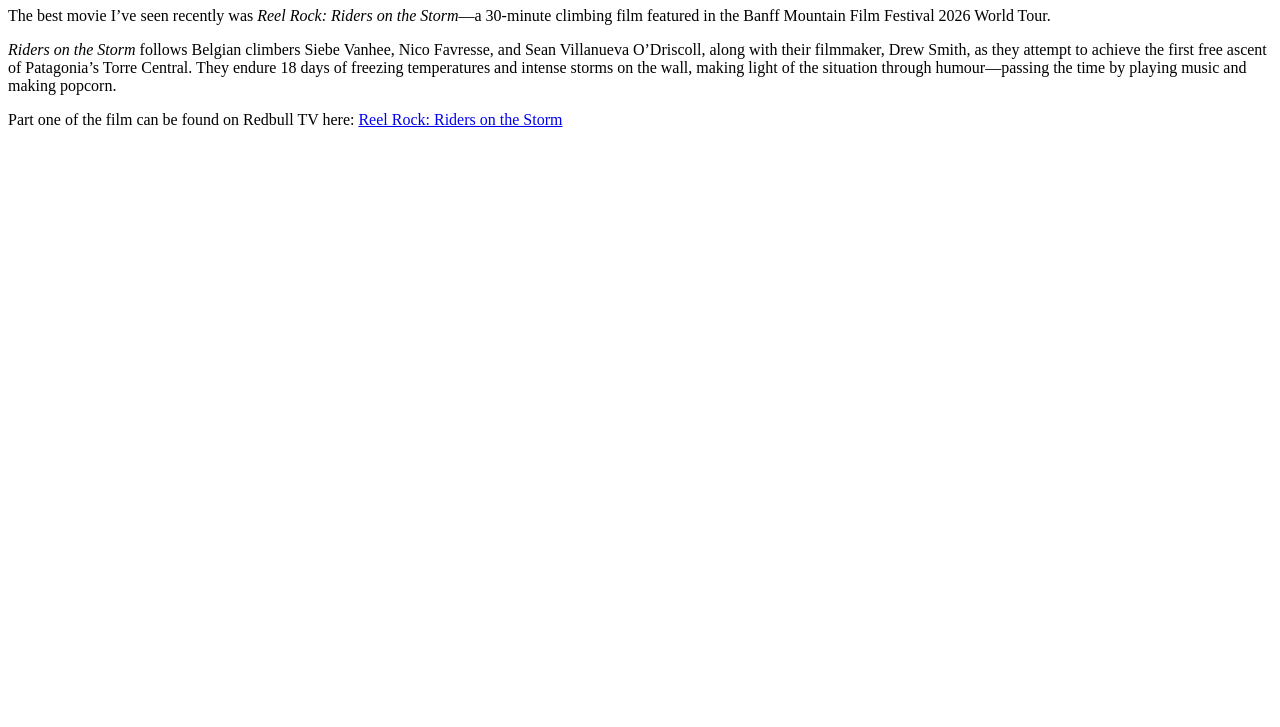
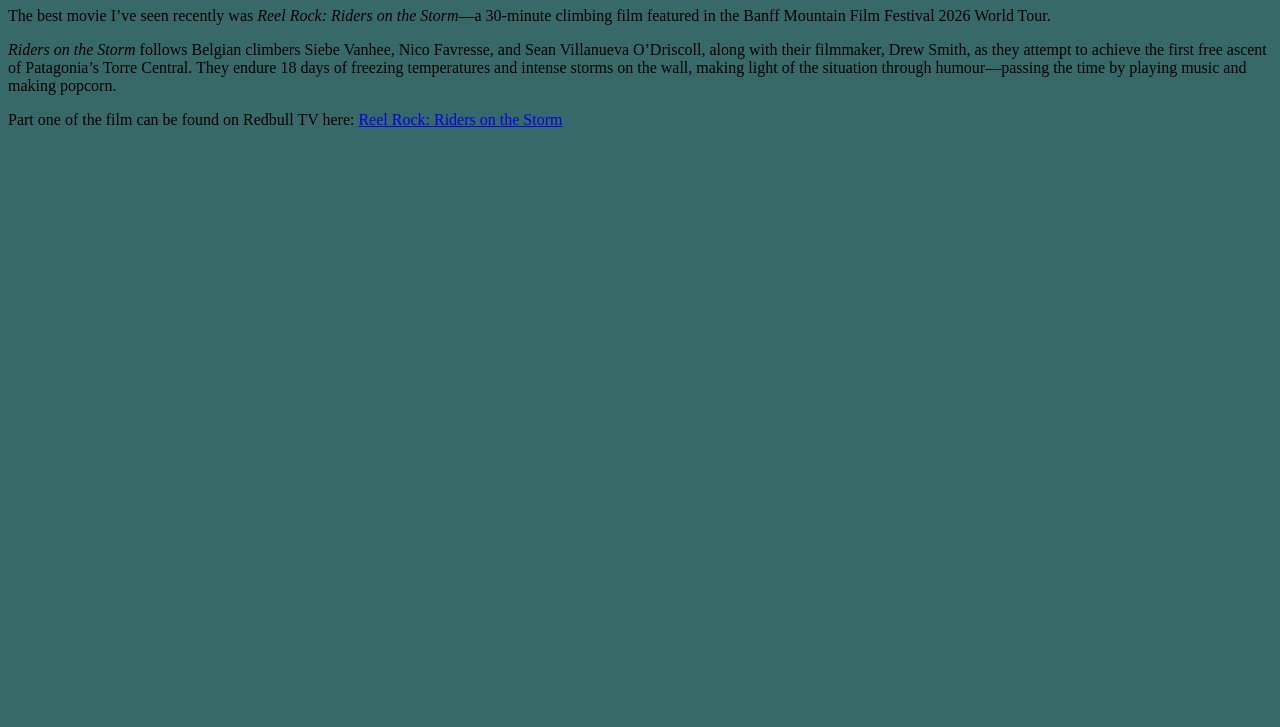
Before and after one commit to mm-schmidt/UX220-Lab3, a plain HTML site: page index.html in a window 1280 px wide. Shown: the part 73-800 px from the top of the page. Drawn offline with Linux system fonts and the light colour scheme.

Commit message:
Update index.html

```diff
--- a/index.html
+++ b/index.html
@@ -3,7 +3,7 @@
   <head>
     <title>UX 220 - Lab 3</title>
     <style>
-      body {background-color: C2F2F2}
+      body {background-color: #386969}
     </style>
 
   </head>
```
